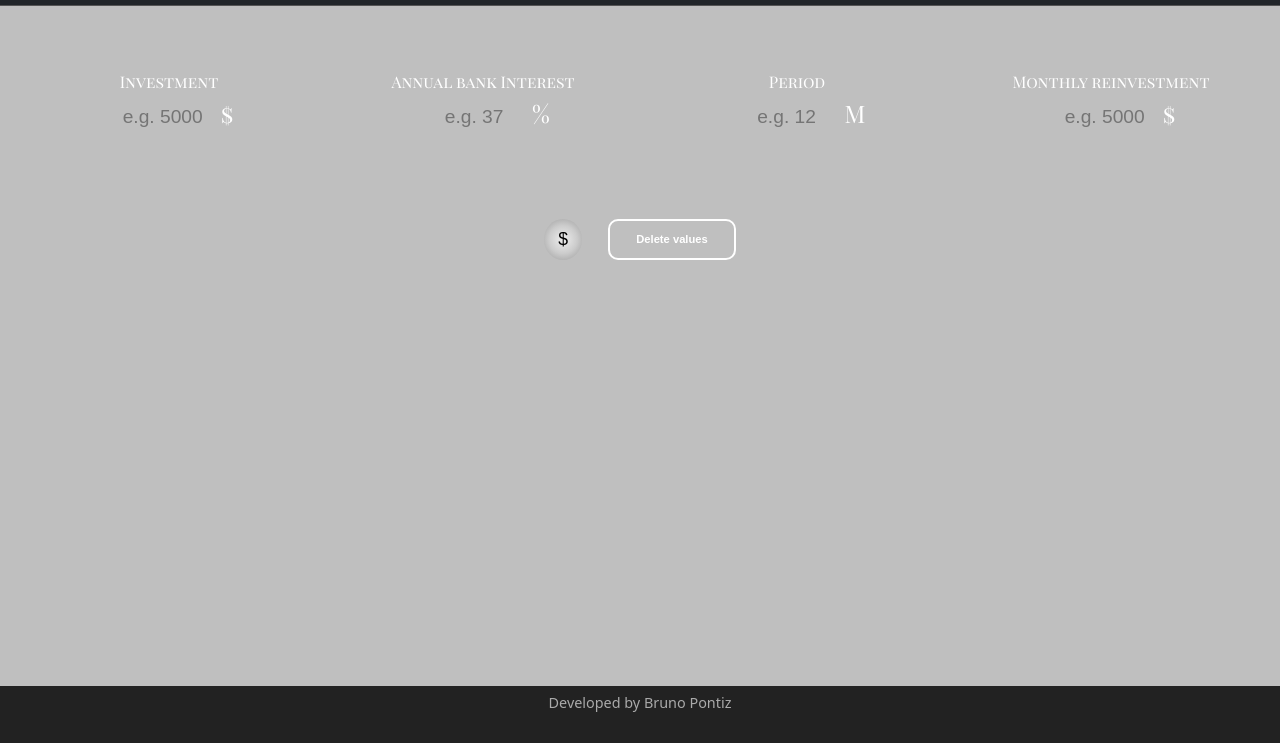
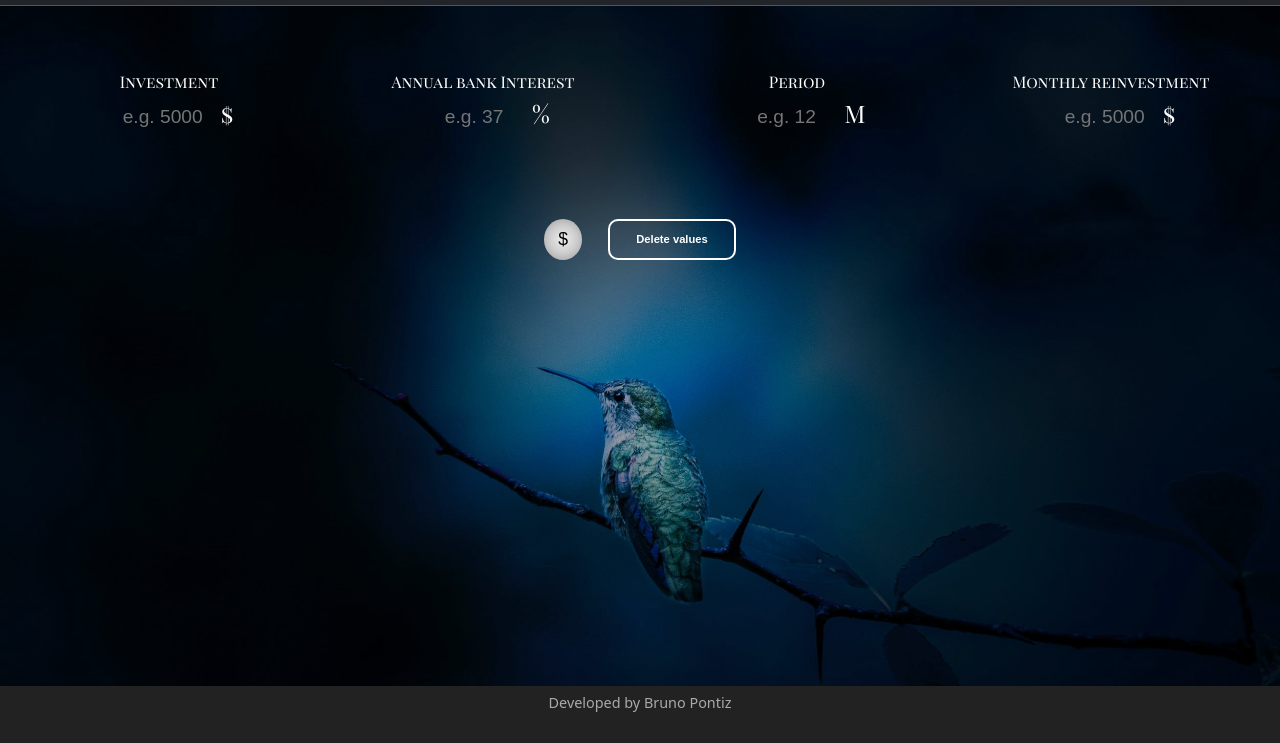
Before and after one commit to bpontiz/BankKreat, a website: page pages/calculator.html in a window 1280 px wide. Shown: the part 57-800 px from the top of the page. Drawn offline with nearby package versions, Linux system fonts and the light colour scheme; the site is published under a folder, as on GitHub Pages, so addresses that start at the root find nothing.

Commit message:
Solving a type 400 error on an image.

```diff
--- a/css/style.css
+++ b/css/style.css
@@ -40,7 +40,7 @@ main {
     min-width: 100vw;
     min-height: 85vh;
     position: relative;
-    background-image: url('/multimedia/petronesTowers.jpeg');
+    background-image: url('../multimedia/petronesTowers.jpeg');
     background-size: cover;
     z-index: 50;
 }
@@ -61,7 +61,7 @@ main::before {
     min-width: 100vw;
     max-height: 85vh;
     position: relative;
-    background-image: url('/multimedia/littleBird.jpeg');
+    background-image: url('../multimedia/littleBird.jpeg');
     background-size: cover;
     z-index: 50;
 }
```
